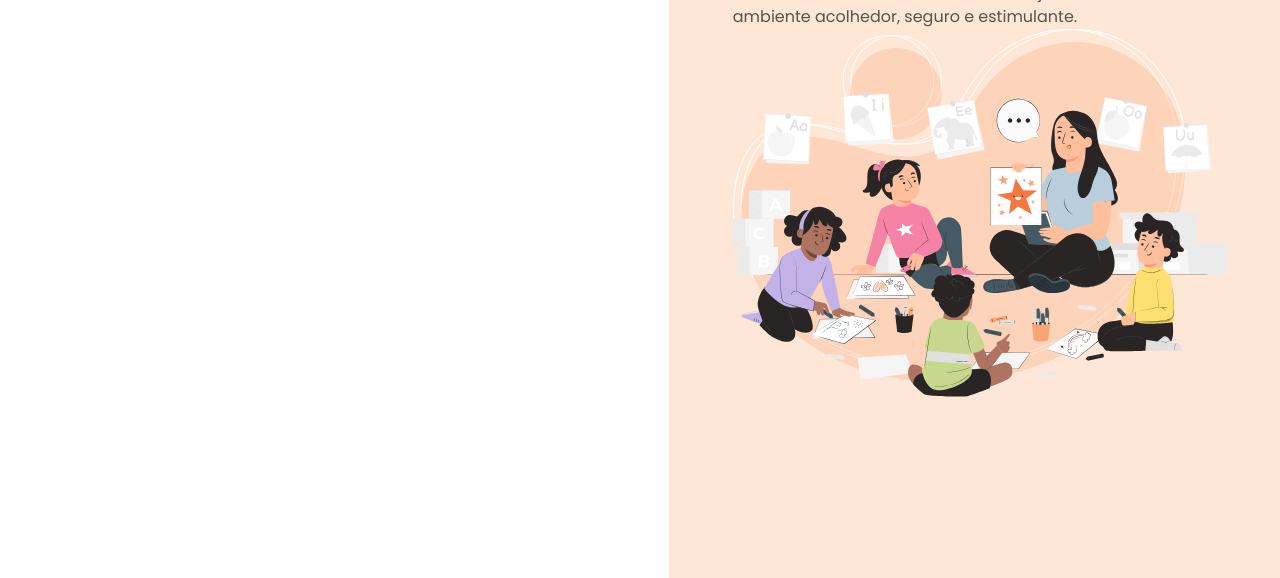
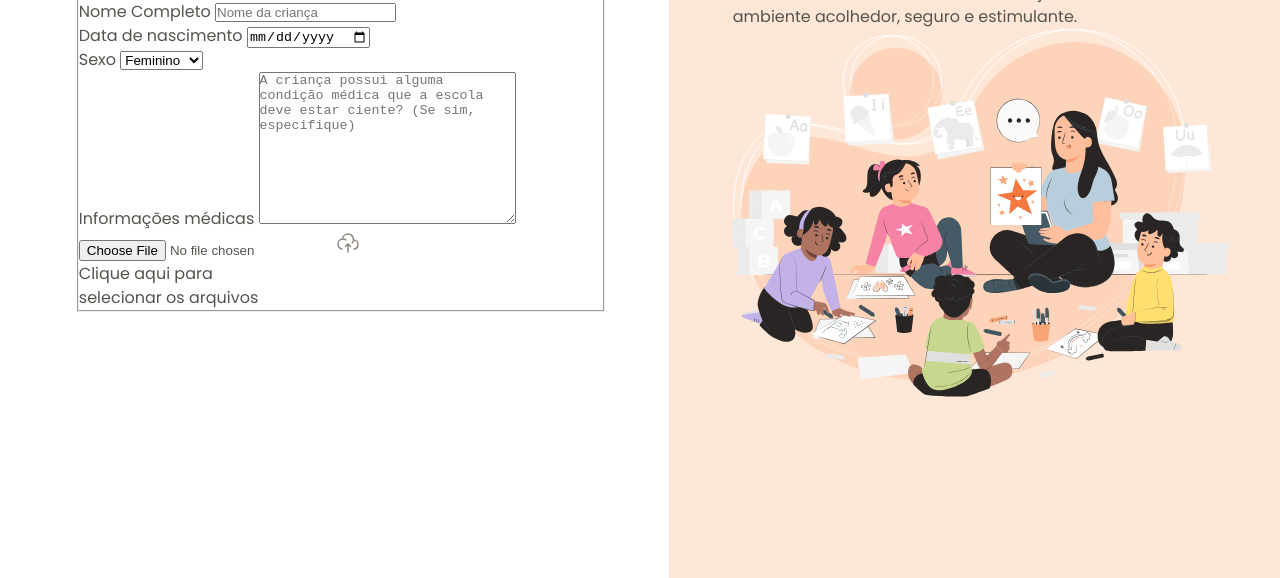
Before and after one commit to Junior-Vach/Projeto-Formulario-de-Matricula, a plain HTML site: page index.html in a window 1280 px wide. Shown: the part 222-800 px from the top of the page. Drawn offline with Linux system fonts and the light colour scheme.

Commit message:
iniciando o formulário

```diff
--- a/index.html
+++ b/index.html
@@ -24,6 +24,44 @@
                 </div>
                 <h1>Formulário de matrícula</h1>
                 <p>Preencha os dados abaixo para matricular seu filho na escola de educação infantil Estrelas do Amanhã.</p>
+                <form>
+                    <fieldset class="child-info">
+                        <legend>Informações da criança</legend>
+
+                        <div class="input-wrapper">
+                            <label for="fullname">Nome Completo</label>
+                            <input id="fullname" name="fullname" type="text" placeholder="Nome da criança">
+                        </div>
+
+                        <div class="input-wrapper">
+                            <label for="birth">Data de nascimento</label>
+                            <input id="birth" name="birth" type="date" lang="pt-BR">
+                        </div>
+
+                        <div class="select-wrapper">
+                            <label for="gender">Sexo</label>
+                            <select name="gender" id="gender">
+                                <option value="female">Feminino</option>
+                                <option value="male">Masculino</option>
+                            </select>
+                        </div>
+
+                        <div class="textarea-wrapper">
+                            <label for="medical-info">Informações médicas</label>
+                            <textarea name="medical-info" id="medical-info" cols="30" rows="10" placeholder="A criança possui alguma condição médica que a escola deve estar ciente? (Se sim, especifique)"></textarea>
+                        </div>
+
+                        <div class="droparea-wrapper">
+                            <input type="file" id="birth-file" name="birth-file">
+                            <img src="assets/icons/cloud-upload.svg" alt="">
+                            <p>
+                                Clique aqui para <br>
+                                selecionar os arquivos
+                            </p>
+                        </div>
+
+                    </fieldset>
+                </form>
             </div>
         </main>
 
```
